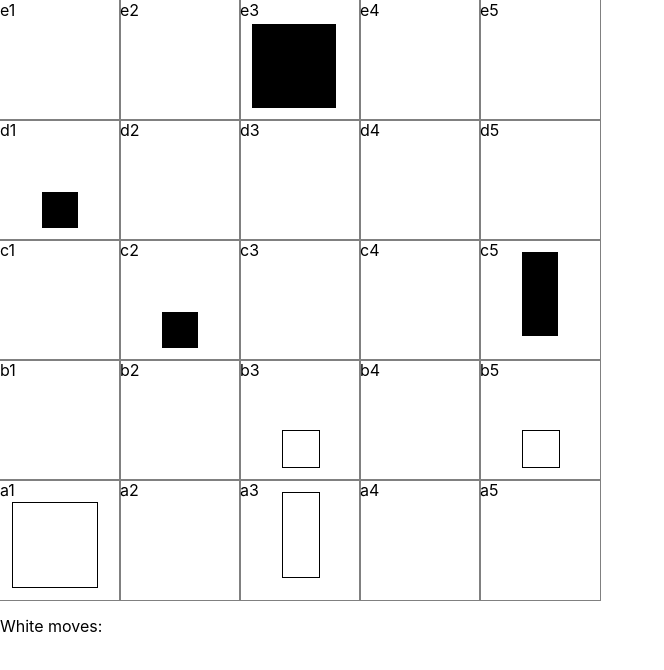
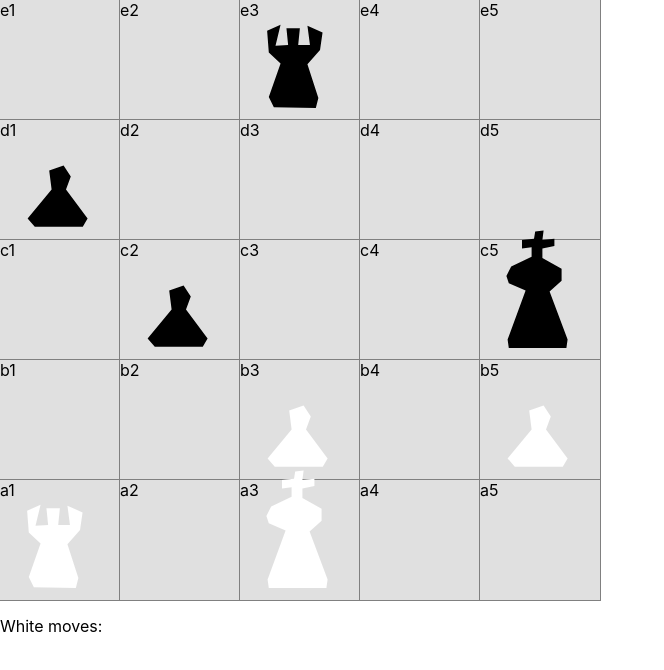
Before and after one commit to AntoBo/chess-react, a React (Create React App) app: page / in a window 1280 px wide. Shown: the top 670 px of the page, without its empty margins (0-664 px from the left). Built offline with nearby package versions, Linux system fonts and the light colour scheme.

Commit message:
need new skins...

```diff
--- a/src/components/Cell/Cell.module.scss
+++ b/src/components/Cell/Cell.module.scss
@@ -3,7 +3,12 @@
   width: 20%;
   height: 20%;
   outline: 1px grey solid;
+  background-color: rgb(224, 224, 224);
   &:before {
+    position: absolute;
+    content: "";
+  }
+  &::after {
     position: absolute;
     content: "";
   }
@@ -11,18 +16,53 @@
 
 .king {
   &:before {
-    left: 35%;
-    top: 10%;
-    width: 30%;
-    height: 70%;
+    bottom: 10%;
+    width: 100%;
+    height: 100%;
+    clip-path: polygon(
+      46% 3%,
+      45% 9%,
+      35% 10%,
+      35% 17%,
+      43% 16%,
+      43% 24%,
+      26% 32%,
+      22% 40%,
+      24% 46%,
+      38% 52%,
+      23% 93%,
+      24% 100%,
+      72% 100%,
+      73% 93%,
+      58% 53%,
+      68% 44%,
+      68% 34%,
+      52% 25%,
+      52% 17%,
+      62% 15%,
+      62% 9%,
+      52% 10%,
+      53% 2%
+    );
   }
 }
 .pawn {
   &:before {
-    left: 35%;
+    // left: 35%;
     bottom: 10%;
-    width: 30%;
-    height: 30%;
+    width: 100%;
+    height: 100%;
+    clip-path: polygon(
+      29% 99%,
+      23% 92%,
+      43% 68%,
+      41% 52%,
+      53% 48%,
+      59% 57%,
+      55% 68%,
+      73% 92%,
+      69% 99%
+    );
   }
 }
 .rook {
@@ -31,6 +71,26 @@
     bottom: 10%;
     width: 70%;
     height: 70%;
+    clip-path: polygon(
+      18% 8%,
+      34% 1%,
+      28% 26%,
+      43% 25%,
+      41% 5%,
+      57% 5%,
+      55% 25%,
+      69% 25%,
+      66% 2%,
+      84% 10%,
+      81% 31%,
+      66% 48%,
+      79% 88%,
+      76% 100%,
+      26% 99%,
+      20% 87%,
+      34% 47%,
+      20% 34%
+    );
   }
 }
 
@@ -42,6 +102,7 @@
 
 .white {
   &:before {
-    border: 1px solid black;
+    // border: 1px solid black;
+    background-color: white;
   }
 }
```
